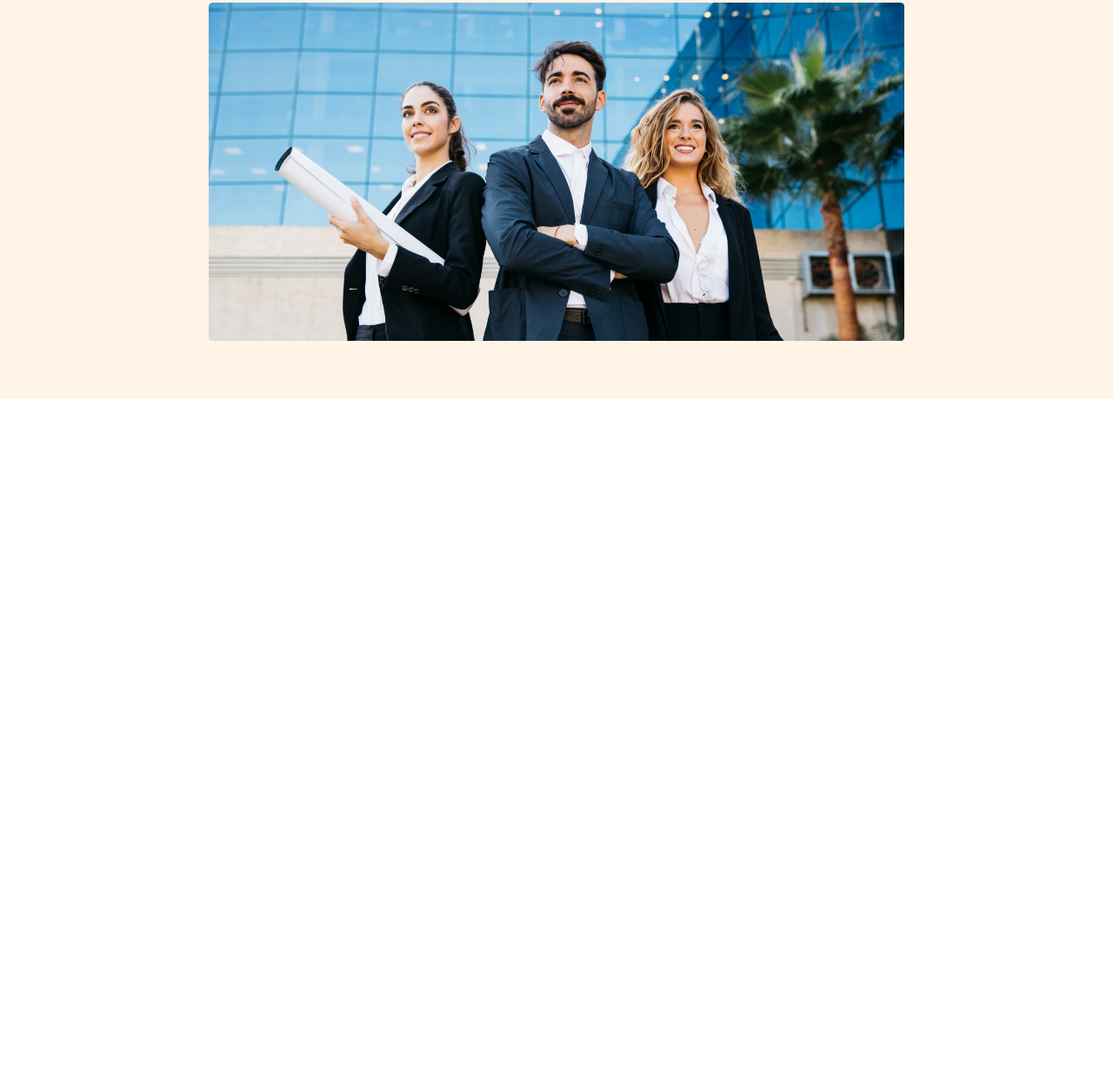
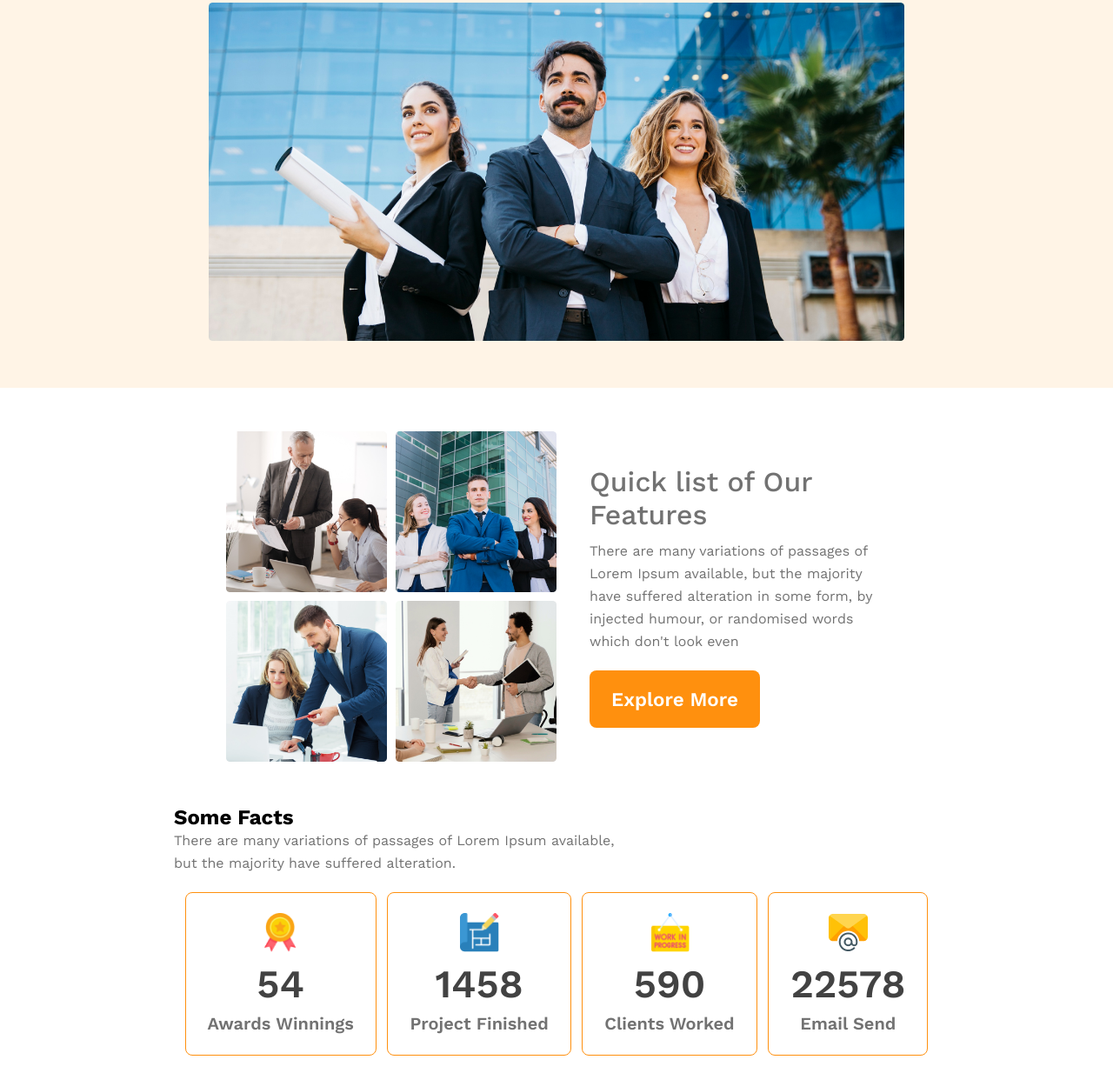
Before and after one commit to devmahin/Moduke-9-Architects, a plain HTML site: page index.html in a window 1280 px wide. Shown: the part 504-1738 px from the top of the page at 87% size. Before the commit the page ends 962 px from the top, so only its background shows below. Drawn offline with nearby package versions, Linux system fonts and the light colour scheme.

Commit message:
some section completed

```diff
--- a/index.html
+++ b/index.html
@@ -37,6 +37,63 @@
     </header>
 <!-- header end -->
 
+<!-- main start -->
+    <main>
+        <!-- start Features -->
+        <section class="fetures-sec">
+            <div class="features-group-image">
+                <img src="images/team1.png" alt="">
+                <img src="images/team2.png" alt="">
+                <img src="images/team3.png" alt="">
+                <img src="images/team4.png" alt="">
+            </div>
+            <div class="feature-text">
+                <h2>Quick list of Our Features</h2>
+                <p>There are many variations of passages of Lorem Ipsum available, but the majority have suffered alteration in some form, by injected humour, or randomised words which don't look even</p>
+                <button class="primary-btn">Explore More</button>
+            </div>
+        </section>
+        <!-- end Features -->
+
+        <!-- Some Facts -->
+            <section class="some-sec">
+                <div class="fact-title">
+                    <h2>Some Facts</h2>
+                    <p>There are many variations of passages of Lorem Ipsum available, but the majority have suffered alteration.</p>
+                </div>
+                <div class="fact-card-container">
+                    <div class="card">
+                        <img src="images/icons/ribon.png" alt="">
+                        <h5>54</h5>
+                        <p>Awards Winnings</p>
+                    </div>
+                    <div class="card">
+                        <img src="images/icons/projects.png" alt="">
+                        <h5>1458</h5>
+                        <p>Project Finished</p>
+                    </div>
+                    <div class="card">
+                        <img src="images/icons/customers.png" alt="">
+                        <h5>590</h5>
+                        <p>Clients Worked</p>
+                    </div>
+                    <div class="card">
+                        <img src="images/icons/email.png" alt="">
+                        <h5>22578
+                        </h5>
+                        <p>Email Send</p>
+                    </div>
+                </div>
+            </section>
+
+            <!-- Our Sponspors -->
+            <section class="sponspors">
+                <div class="sponspors-text">
+
+                </div>
+            </section>
+    </main>
+<!-- main end -->
 
 </body>
 </html>
--- a/style.css
+++ b/style.css
@@ -3,8 +3,10 @@
     padding: 0;
     font-family: 'Work Sans', sans-serif;
 }
-html{
-    font-size: 64px;
+
+body {
+    background: #FFF;
+    /* font-size: 64px; */
 
 }
 
@@ -24,20 +26,20 @@ nav {
 nav h1 {
     color: var(--Dark-01, #131313);
     text-align: center;
-    font-size: 0.5rem;
+    font-size: 2.5rem;
     font-weight: 700;
 }
 
 nav ul {
     display: flex;
-    gap: .4rem;
+    gap: 1rem;
 }
 
 nav ul li {
     list-style: none;
     color: var(--Dark-02, #424242);
     text-align: center;
-    font-size: .2rem;
+    font-size: 1.2rem;
     font-weight: 500;
     line-height: 26px;
     /* 144.444% */
@@ -47,12 +49,22 @@ nav ul li {
 /* primary */
 .primary-btn {
     color: #FFF;
-    font-size: .3rem;
+    font-size: 1.4rem;
     font-weight: 600;
     padding: 20px 25px;
     border-radius: 8px;
     background: #FF900E;
     border: none;
+}
+
+p {
+    color: var(--Dark-03, #727272);
+    font-family: Work Sans;
+    font-size: 1rem;
+    font-style: normal;
+    font-weight: 400;
+    line-height: 26px;
+    /* 162.5% */
 }
 
 /* banner style */
@@ -62,14 +74,15 @@ nav ul li {
     margin: 50px auto;
     text-align: center;
 }
-.banner-text *{
+
+.banner-text * {
     margin: 10px 0;
 }
 
 .banner-text h1 {
     color: var(--Dark-01, #131313);
     text-align: center;
-    font-size: 1rem;
+    font-size: 4rem;
     font-weight: 700;
 }
 
@@ -80,11 +93,108 @@ nav ul li {
     line-height: 26px;
     /* 162.5% */
 }
-.banner img{
+
+.banner img {
     width: 100%;
 }
 
 /* <!-- header end --> */
+
+
+
+
+
+
+/* feature section */
+main {
+    max-width: 1440px;
+    /* background-color: red; */
+    margin: 0 auto;
+}
+
+.fetures-sec {
+    display: flex;
+    justify-content: space-between;
+    margin: 50px 260px;
+    align-items: center;
+    /* background-color: red; */
+}
+
+.features-group-image {
+    width: 50%;
+    /* background-color: #131313; */
+    display: grid;
+    grid-template-columns: repeat(2, 1fr);
+    gap: 10px;
+}
+
+.features-group-image>img {
+    width: 100%;
+}
+
+.feature-text {
+    /* background-color: rebeccapurple; */
+    width: 45%;
+}
+
+.feature-text>h2 {
+    color: var(--Dark-03, #727272);
+    font-size: 2rem;
+    font-weight: 500;
+}
+
+.feature-text * {
+    margin: 10px 0;
+}
+
+.hide {
+    display: none;
+}
+
+
+/* Some Facts */
+.some-sec {
+    padding: 0 200px;
+}
+
+.some-sec .fact-title {
+    width: 60%;
+}
+
+.fact-card-container {
+    display: flex;
+    justify-content: space-evenly;
+    margin: 20px 0;
+}
+
+.fact-card-container .card {
+    text-align: center;
+    padding: 20px 25px;
+    border-radius: 8px;
+    border: 1px solid #FF900E;
+}
+
+.fact-card-container .card * {
+    padding: 3px 0;
+}
+
+.fact-card-container .card img {
+    width: 45.221px;
+    height: 45.222px;
+    flex-shrink: 0;
+}
+
+.fact-card-container .card h5 {
+    color: var(--Dark-02, #424242);
+    font-size: 45px;
+    font-weight: 600;
+}
+
+.fact-card-container .card>p {
+    color: var(--Dark-03, #727272);
+    font-size: 20px;
+    font-weight: 600;
+}
 
 /* responsive website */
 /* mobile devices */
@@ -93,36 +203,118 @@ nav ul li {
         background: rgba(255, 144, 14, 0.10);
         padding: 20px 30px;
     }
-    nav{
+
+    nav {
         flex-direction: column;
+        gap: 15px;
     }
+
     /* nav ul{
         flex-direction: column;
     } */
     .banner-text h1 {
-        font-size: 0.5rem;
+        font-size: 2rem;
     }
+
     .banner-text {
         margin: 30px auto;
     }
 
+    /* feature section */
+    .fetures-sec {
+        flex-direction: column;
+        margin: 50px 60px;
+    }
+
+    .features-group-image {
+        width: 100%;
+        grid-template-columns: 1fr;
+    }
+
+    .feature-text {
+        width: 100%;
+    }
+
+    .feature-text>h2 {
+        font-size: 1.5rem;
+    }
+
+
+    /* some fact */
+    .some-sec {
+        padding: 0 60px;
+    }
+
+    .some-sec .fact-title {
+        width: 60%;
+    }
+
+    .fact-card-container {
+        flex-direction: column;
+        gap: 20px;
+    }
+
+    .some-sec .fact-title {
+        width: 80%;
+    }
+
+    .some-sec .fact-title>h2 {
+        color: var(--Dark-01, #131313);
+        font-size: 3rem;
+        font-weight: 700;
+    }
 }
 
 /* tablet devices */
 @media screen and (min-width:577px) and (max-width:992px) {
     header {
         background: rgba(255, 144, 14, 0.10);
-        padding: 10px  50px;
+        padding: 10px 50px;
         /* background-color: red; */
     }
 
-    nav{
+    nav {
         flex-direction: column;
     }
+
     .banner-text h1 {
-        font-size: 0.7rem;
+        font-size: 3.5 rem;
     }
+
     .banner-text {
         margin: 40px auto;
     }
+
+    /* feature section */
+    .fetures-sec {
+        flex-direction: column;
+        margin: 50px 60px;
+    }
+
+    .features-group-image {
+        width: 100%;
+    }
+
+    .feature-text {
+        width: 100%;
+    }
+    /* fact */
+    .some-sec {
+        padding: 0 60px;
+    }
+    .fact-card-container {
+        display: grid;
+        grid-template-columns: repeat(2,1fr);
+        gap: 20px;
+    }
+
+    /* .some-sec .fact-title {
+        width: 80%;
+    }
+
+    .some-sec .fact-title>h2 {
+        color: var(--Dark-01, #131313);
+        font-size: 3rem;
+        font-weight: 700;
+    } */
 }
```
